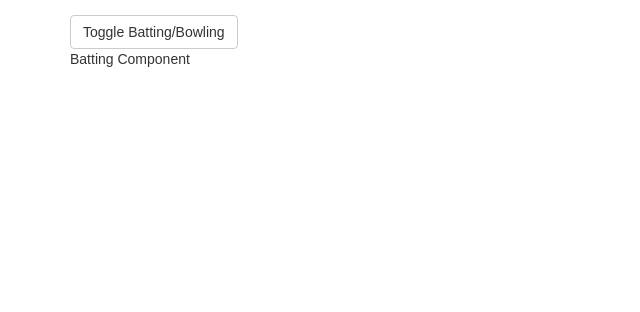
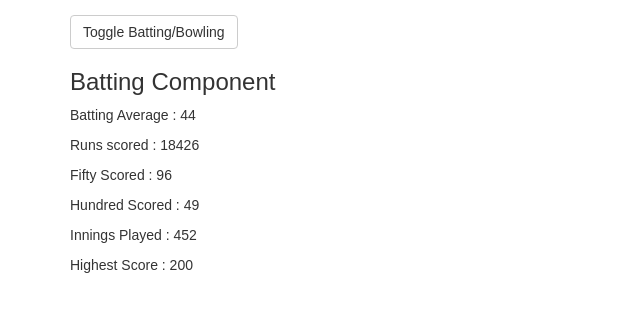
Before and after one commit to divyanshu-rawat/d3-data-viz, a React (Create React App) app: page / in a window 1280 px wide. Shown: the top 312 px of the page, without its empty margins (0-640 px from the left). Built offline with nearby package versions, Linux system fonts and the light colour scheme; the HTML template or start-up script is replaced by a standard one.

Commit message:
calculation done :)

```diff
--- a/src/Components/batting_data_component.js
+++ b/src/Components/batting_data_component.js
@@ -2,6 +2,7 @@
 
 import React from 'react';
 import ReactDOM from 'react-dom';
+import Calculate from './data_calculations';
 
 class Batting extends React.Component{
 
@@ -31,11 +32,10 @@ class Batting extends React.Component{
 	}
 
 	render(){
-
-		console.log('Clean', this.state.data)
 		return(
 			<div>
-				<p>Batting Component</p>
+				<h3>Batting Component</h3>
+				 { (this.state.data) ? <Calculate data = {this.state.data}/> : null}
 			</div>
 		)
 	}
--- a/src/Components/data_calculations.js
+++ b/src/Components/data_calculations.js
@@ -1,6 +1,89 @@
 
+// batting average is the total number of runs that they have scored divided by the number of times they have been out.
+
+import React from 'react';
+import ReactDOM from 'react-dom';
 
 class Calculate extends React.Component{
 
+	constructor(props){
+		super(props);
+
+		this.state = {}
+
+		this.calculate_remaining_data       = this.calculate_remaining_data.bind(this);
+		this.calculate_batting_average_data = this.calculate_batting_average_data.bind(this);
+	}
+
+
+	componentDidMount(){
+		this.calculate_batting_average_data();
+		this.calculate_remaining_data();
+	}
+
+
+	calculate_remaining_data(){
+
+		const {data} = this.props;
+		let hundered_scored = 0, fifty_scored = 0, innings_played = 0, maximum_score = 0;
+
+		data.forEach((object) => {
+		    let score_int = parseInt(object.batting_score, 10);
+
+		    if(score_int > maximum_score)
+		    	maximum_score = score_int;
+  			if(score_int >= 50 && score_int < 100)
+		 		fifty_scored += 1;
+		    if(score_int >= 100)
+				hundered_scored += 1;
+
+			innings_played += 1
+		});
+
+		this.setState({ fifty_scored: fifty_scored,innings_played : innings_played, maximum_score : maximum_score, hundered_scored : hundered_scored   })
+     }
+
+
+	calculate_batting_average_data(){
+
+		let _outs, total_number_of_runs = 0;
+		let batting_average;
+		const pattern = new RegExp("[*]$");
+
+		const {data} = this.props
+		_outs = data.filter((object) => {
+
+  		  if(pattern.test(object.batting_score)){
+
+  		  	  total_number_of_runs += parseInt(object.batting_score, 10);
+		 	  return false;
+  		    }
+
+  		    total_number_of_runs += parseInt(object.batting_score, 10)
+  		    return true;
+		});
+
+		batting_average = (total_number_of_runs) / (_outs.length);
+		batting_average = parseInt(batting_average.toFixed(2));
+
+		this.setState({ batting_average : batting_average,total_number_of_runs: total_number_of_runs })
+	}
+
+	render(){
+
+		return(
+			<div>
+			 	<p>Batting Average : {this.state.batting_average}</p>
+			 	<p>Runs scored     : {this.state.total_number_of_runs}</p>
+			 	<p>Fifty Scored    : {this.state.fifty_scored}</p>
+			 	<p>Hundred Scored  : {this.state.hundered_scored}</p>
+			 	<p>Innings Played  : {this.state.innings_played}</p>
+			 	<p>Highest Score   : {this.state.maximum_score} </p>
+			</div>
+
+		)
+	}
 
 }
+
+export default Calculate;
```
